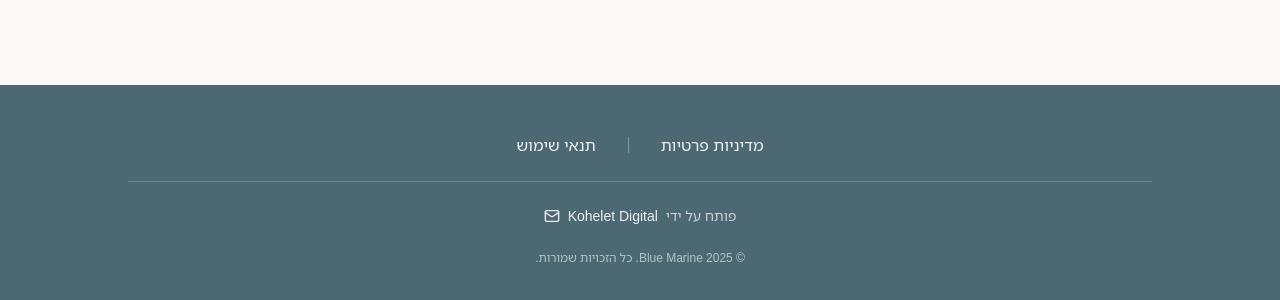
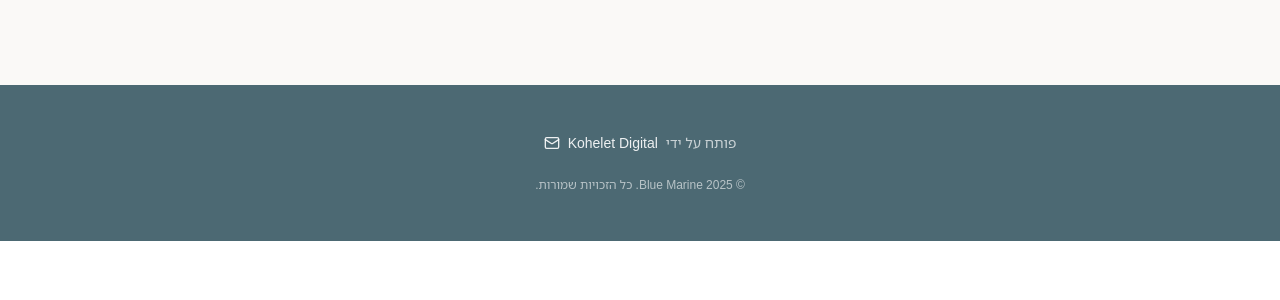
Before and after one commit to itaibiton/blue-marine, a Next.js app: page / in a window 1280 px wide. Shown: the part 3249-3549 px from the top of the page. After the commit the page ends 3490 px from the top, so only its background shows below. Built offline with nearby package versions, Linux system fonts and the light colour scheme; a web font is replaced by a local one.

Commit message:
remove footer link

```diff
--- a/components/Footer.tsx
+++ b/components/Footer.tsx
@@ -5,7 +5,7 @@ export const Footer = () => {
     <footer className="w-full bg-[var(--color-primary)] text-white py-10 md:py-12 px-4 md:px-8 lg:px-[8rem]">
       <div className="flex flex-col gap-6 w-full max-w-full">
         {/* Top Section - Links */}
-        <div className="flex flex-col md:flex-row items-center justify-center gap-4 md:gap-8 pb-6 border-b border-white/20">
+        {/* <div className="flex flex-col md:flex-row items-center justify-center gap-4 md:gap-8 pb-6 border-b border-white/20">
           <a
             href="/privacy-policy.pdf"
             download
@@ -23,7 +23,7 @@ export const Footer = () => {
           >
             תנאי שימוש
           </a>
-        </div>
+        </div> */}
 
         {/* Bottom Section - Developer Credit */}
         <div className="flex items-center justify-center gap-2 text-xs md:text-sm text-white/70">
--- a/components/sections/ContactFAQSection.tsx
+++ b/components/sections/ContactFAQSection.tsx
@@ -163,7 +163,7 @@ export const ContactFAQSection = () => {
             className="flex items-center gap-3 text-[var(--color-primary)] hover:text-[var(--color-secondary)] transition-colors"
           >
             <Phone className="w-5 h-5" />
-            <span className="text-lg md:text-xl font-medium" dir="ltr">050-358-6949</span>
+            <span className="text-lg md:text-xl font-medium" dir="ltr">055-222-3604</span>
           </a>
 
           {/* Divider */}
@@ -181,16 +181,16 @@ export const ContactFAQSection = () => {
           </a>
 
           {/* Divider */}
-          <div className="hidden md:block w-px h-6 bg-[var(--color-primary-light)]/30"></div>
+          {/* <div className="hidden md:block w-px h-6 bg-[var(--color-primary-light)]/30"></div> */}
 
-          {/* Email */}
+          {/* Email
           <a
             href="mailto:info@bluemarine.co.il"
             className="flex items-center gap-3 text-[var(--color-primary)] hover:text-[var(--color-secondary)] transition-colors"
           >
             <Mail className="w-5 h-5" />
             <span className="text-lg md:text-xl font-medium" dir="ltr">info@bluemarine.co.il</span>
-          </a>
+          </a> */}
         </div>
       </div>
     </Page>
```
